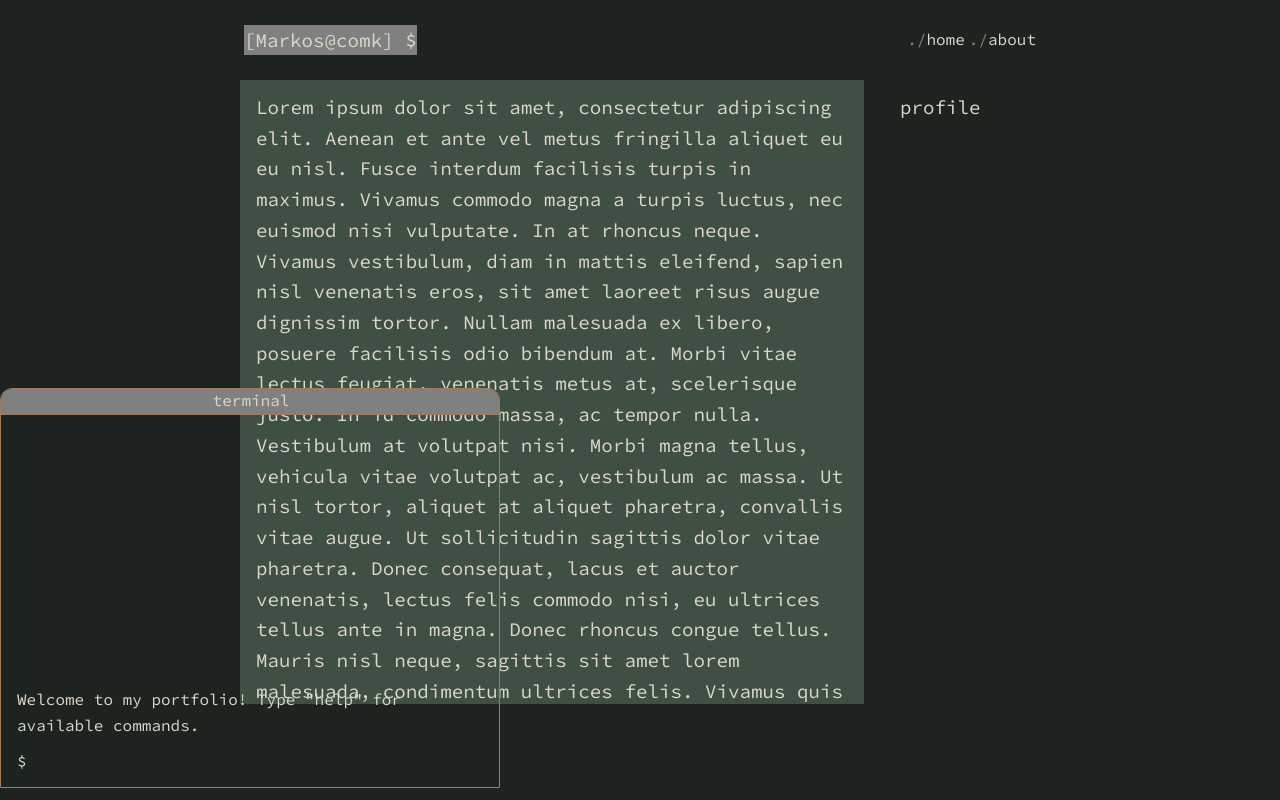
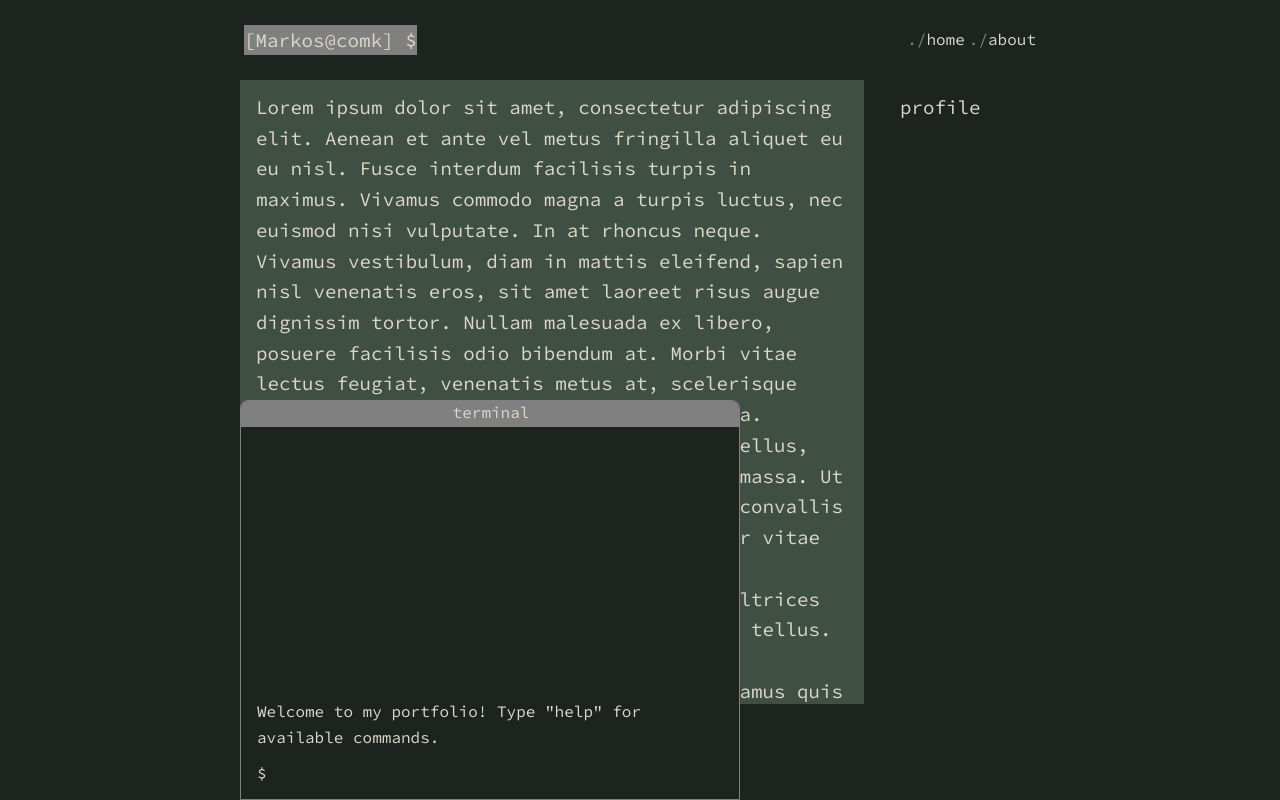
Before and after one commit to MarkosComK/MarkosComK, a Next.js app: page / in a window 1280 px wide. Built offline with nearby package versions, Linux system fonts and the light colour scheme.

Commit message:
Fixed terminal position

```diff
--- a/src/components/Terminal/Terminal.tsx
+++ b/src/components/Terminal/Terminal.tsx
@@ -78,6 +78,8 @@ const Terminal = () => {
 
 	return (
 		<Term.Wrapper $display={display}>
+			<Term.resp>
+				<Term.inal $display={display}>
 					<Term.Header
 						onClick={handleDisplay}
 					>
@@ -103,6 +105,8 @@ const Terminal = () => {
 						/>
 						</Term.Input>
 					</form>
+				</Term.inal>
+			</Term.resp>
 		</Term.Wrapper>
 	);
 };
--- a/src/components/Terminal/styles.tsx
+++ b/src/components/Terminal/styles.tsx
@@ -4,9 +4,38 @@ interface Props {
 	$display: boolean;
 }
 
+export const Wrapper = styled.div`
+	position: absolute;
+	display: flex;
+	justify-content: center;
+	align-items:center;
+	width: 100%;
+	bottom: 0;
+`;
+
+export const resp = styled.div`
+	height: 100px;
+	width: clamp(50%, 800px, 100%);
+`;
+
+export const inal = styled.div`
+	position: relative;
+	border-radius: 8px 8px 0 0;
+	border: 1px solid ${({ theme }) => theme.colors.iron};
+	overflow-y: ${({ $display }) => $display ? 'auto' : 'hidden'};
+	height: ${({ $display }) => $display ? '400px' : '0px'};
+	overflow-x: hidden;
+	width: clamp(50%, 500px, 400px);
+	width: 500px;
+	padding: 1rem;
+	background-color: ${({theme}) => theme.colors.background};
+	bottom: ${({ $display }) => $display ? '300px' : '-64px'};
+	transition: height 0.3s ease-in-out;
+`;
+
 export const Header = styled.header`
 	text-align: center;
-	border: 1px solid ${({ theme }) => theme.colors.secondary};
+	border: 1px solid ${({ theme }) => theme.colors.iron};
 	width: clamp(200px, 110%, 504px);
 	position: relative;
 	top: -18px;
@@ -14,22 +43,6 @@ export const Header = styled.header`
 	background-color: grey;
 	border-radius: 12px 12px 0 0;
 	cursor: pointer;
-`;
-
-export const Wrapper = styled.div`
-	border-radius: 12px 12px 0 0;
-	border: 1px solid ${({ theme }) => theme.colors.secondary};
-	width: clamp(200px, 110%, 504px);
-	overflow-y: auto;
-	overflow-y: ${({ $display }) => $display ? 'auto' : 'hidden'};
-	overflow-x: hidden;
-	position: absolute;
-	width: clamp(200px, 100%, 500px);
-	height: ${({ $display }) => $display ? '400px' : '0px'};
-	transition: height 0.3s ease-in-out;
-	margin: 0 auto;
-	padding: 1rem;
-	bottom: 12px;
 `;
 
 export const Output = styled.div`
```
Lines whose indentation alone changed are shown as unchanged.
